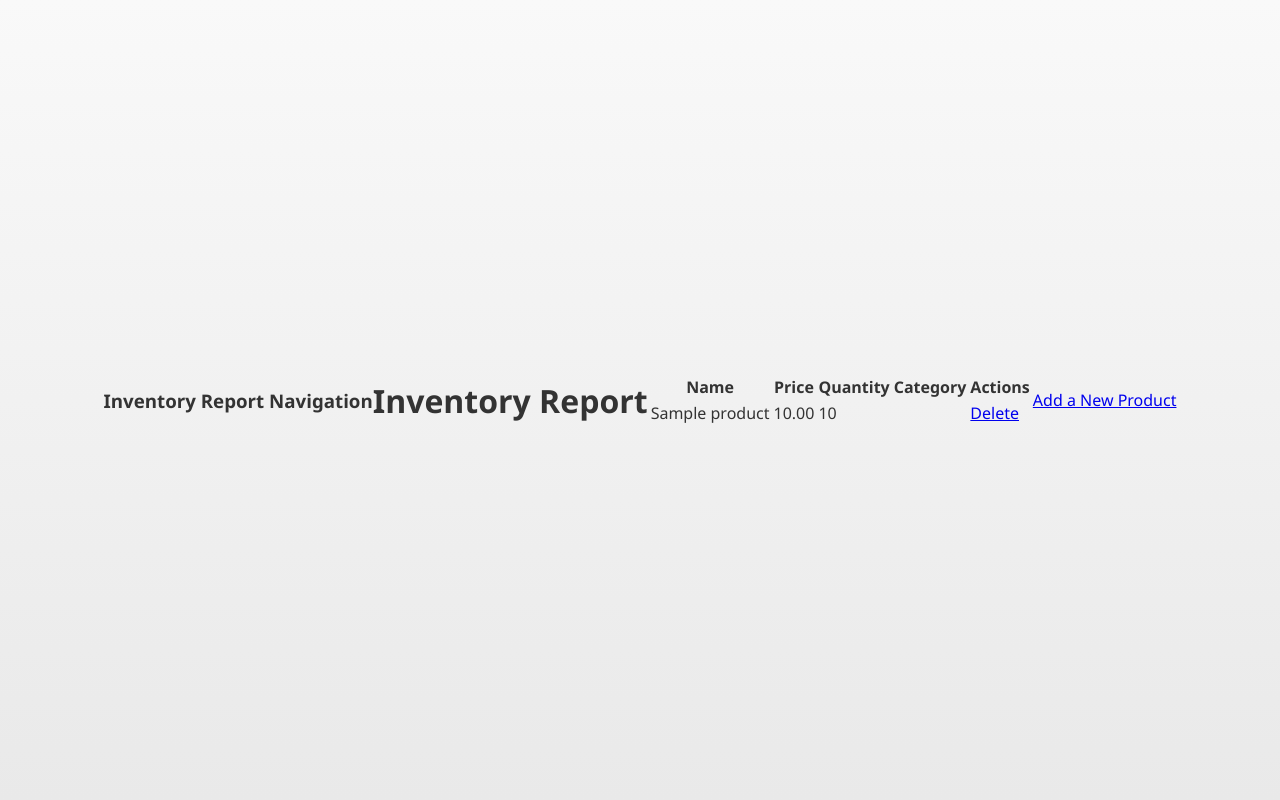
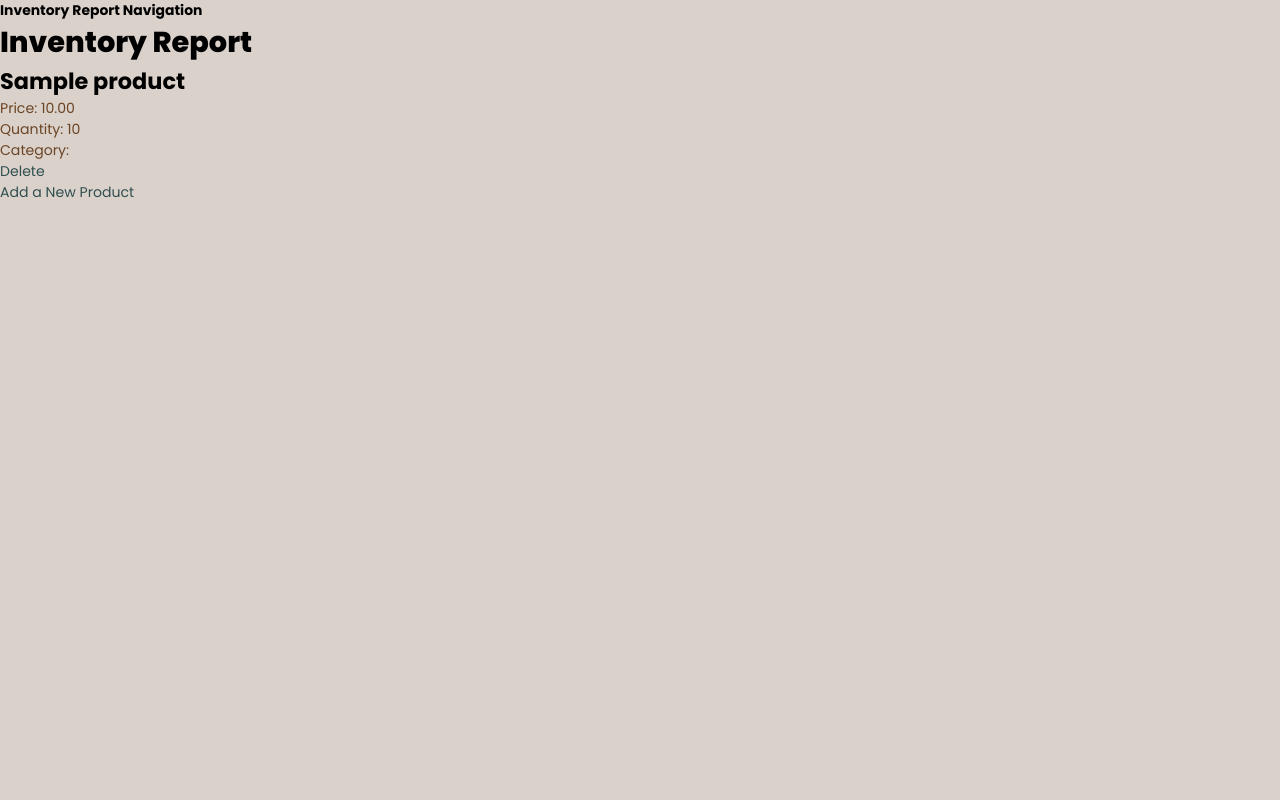
Before and after one commit to SmdAliyaan/farmX, a Django app: page /inv/ in a window 1280 px wide. Run offline with Django 5.2, Linux system fonts and the light colour scheme; data comes from the database, SQL or seed files in the repository; both versions use the stored data as it was after the commit; tables that the repository leaves empty hold one stand-in row (values such as "Sample post").

Commit message:
changed some colors and stuff also connected INV

```diff
--- a/Backend/Farm/Inv_management/templates/inv.html
+++ b/Backend/Farm/Inv_management/templates/inv.html
@@ -8,29 +8,18 @@
 
 {% block content %}
 <h1>Inventory Report</h1>
-<table>
-    <thead>
-        <tr>
-            <th>Name</th>
-            <th>Price</th>
-            <th>Quantity</th>
-            <th>Category</th>
-            <th>Actions</th>
-        </tr>
-    </thead>
-    <tbody>
-        {% for product in products %}
-        <tr>
-            <td>{{ product.name }}</td>
-            <td>{{ product.price }}</td>
-            <td>{{ product.quantity }}</td>
-            <td>{{ product.category.name }}</td>
-            <td>
-                <a href="{% url 'delete_product' product.pk %}">Delete</a>
-            </td>
-        </tr>
-        {% endfor %}
-    </tbody>
-</table>
+<div class="inventory-cards">
+    {% for product in products %}
+    <div class="card">
+        <div class="card-body">
+            <h2 class="card-title">{{ product.name }}</h2>
+            <p class="card-text">Price: {{ product.price }}</p>
+            <p class="card-text">Quantity: {{ product.quantity }}</p>
+            <p class="card-text">Category: {{ product.category.name }}</p>
+            <a href="{% url 'delete_product' product.pk %}" class="card-link">Delete</a>
+        </div>
+    </div>
+    {% endfor %}
+</div>
 <a href="{% url 'add_product' %}">Add a New Product</a>
 {% endblock %}
--- a/Backend/Farm/dashboard/templates/dashboard.html
+++ b/Backend/Farm/dashboard/templates/dashboard.html
@@ -38,6 +38,10 @@
                 <a href="#">
                     <span class="material-symbols-sharp">cloud</span>
                     <h3>Weather Forecast</h3>
+                </a>
+                <a href="{% url 'inventory_report' %}">
+                    <span class="material-symbols-sharp">inventory</span>
+                    <h3>Inventory Management</h3>
                 </a>
                 <a href="#">
                     <span class="material-symbols-sharp">search_insights</span>
--- a/Backend/Farm/static/css/dash_style.css
+++ b/Backend/Farm/static/css/dash_style.css
@@ -1,18 +1,18 @@
 @import url('https://fonts.googleapis.com/css2?family=Poppins:wght@400;500;600;700;800&display=swap');
 
 :root {
-    --clr-primary: #2c5530;
+    --clr-primary: rgb(78, 115, 70) ;
     --clr-danger: #8B4513;
     --clr-success: #90EE90;
     --clr-white: #fff;
     --clr-info-dark: #5c4033;
-    --clr-info-light: #e8e4d9;
+    --clr-info-light: #d4d0c6;
     --clr-dark: #2F4F4F;
     --clr-warning: #DAA520;
     --clr-light: rgba(144, 238, 144, 0.18);
     --clr-primary-variant: #3c703f;
     --clr-dark-variant: #6b4423;
-    --clr-color-background: #f5f5dc;
+    --clr-color-background: #dad1cb;
 
     --card-border-radius: 2rem;
     --border-radius-1: 0.4rem;
--- a/Backend/Farm/templates/index.html
+++ b/Backend/Farm/templates/index.html
@@ -4,7 +4,7 @@
 <head>
     <meta charset="UTF-8">
     <meta name="viewport" content="width=device-width, initial-scale=1.0">
-    <link rel="stylesheet" href="{% static 'css/style.css' %}">
+    <link rel="stylesheet" href="{% static 'css/dash_style.css' %}">
     <title>{% block title %}Home{% endblock %}</title>
 </head>
 <body>
```
Also changed, not shown: Backend/Farm/dashboard/templates/dash.html (deleted, +0 -12 lines), Backend/Farm/db.sqlite3, Backend/Farm/templates/ind.html (line endings or trailing spaces).
